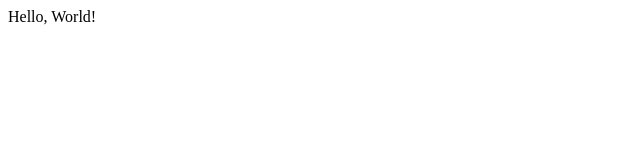
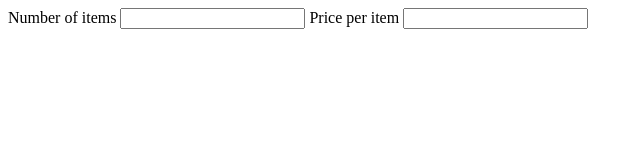
Before and after one commit to thormeier/CarpaccIO, a plain HTML site: page index.html in a window 1280 px wide. Shown: the whole page, without its empty margins (0-643 px from the left). Drawn offline with Linux system fonts and the light colour scheme.

Commit message:
Add input fields for number of items and price of items.

```diff
--- a/index.html
+++ b/index.html
@@ -1,8 +1,17 @@
 <!DOCTYPE html>
 <html>
-	<head>
-	</head>
-	<body>
-		Hello, World!
-	</body>
+  <head>
+    <title>CarpaccIO</title>
+  </head>
+  <body>
+    <label for="items">
+    Number of items
+  </label>
+  <input type="number" id="items">
+
+  <label for="price">
+    Price per item
+  </label>
+  <input type="number" id="price">
+  </body>
 </html>
```
